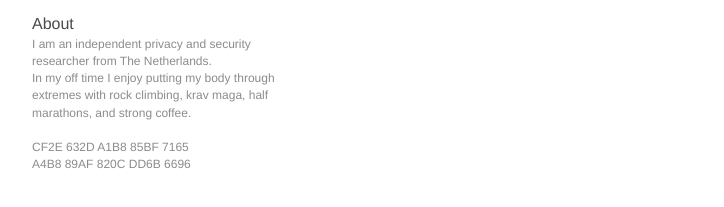
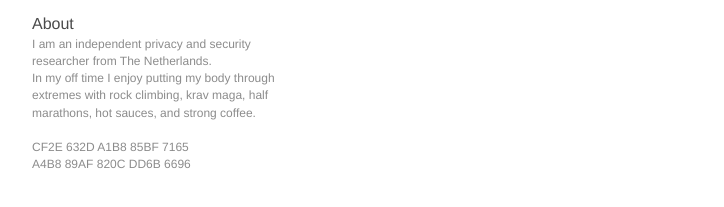
Before and after one commit to BitWeasel/mywebsite, a Jekyll site: the page built from index.html, in a window 1280 px wide. Shown: the part 435-642 px from the top of the page, without its empty margins (53-777 px from the left). Built offline with Jekyll 4.4.1, drawn with Linux system fonts in a browser that asks for light colours; nearby versions of some CDN libraries; Markdown is read by kramdown in place of the engine named in the settings.

Commit message:
Small change to index

```diff
--- a/_config.yml
+++ b/_config.yml
@@ -5,7 +5,7 @@ highlighter: pygments
 github: https://www.github.com/BitWeasel
 twitter: btwsl
 email: christiaan@bitweasel.net
-about: I am an independent privacy and security researcher from The Netherlands. <br> In my off time I enjoy putting my body through extremes with rock climbing, krav maga, half marathons, and strong coffee. <br> <a href='http://bitweasel.net/pgp'><br>CF2E 632D A1B8 85BF 7165 <br> A4B8 89AF 820C DD6B 6696</a>
+about: I am an independent privacy and security researcher from The Netherlands. <br> In my off time I enjoy putting my body through extremes with rock climbing, krav maga, half marathons, hot sauces, and strong coffee. <br> <a href='http://bitweasel.net/pgp'><br>CF2E 632D A1B8 85BF 7165 <br> A4B8 89AF 820C DD6B 6696</a>
 
 urls:
     - text: BitWeasel.net
```
Also changed, not shown: 3 other files.
